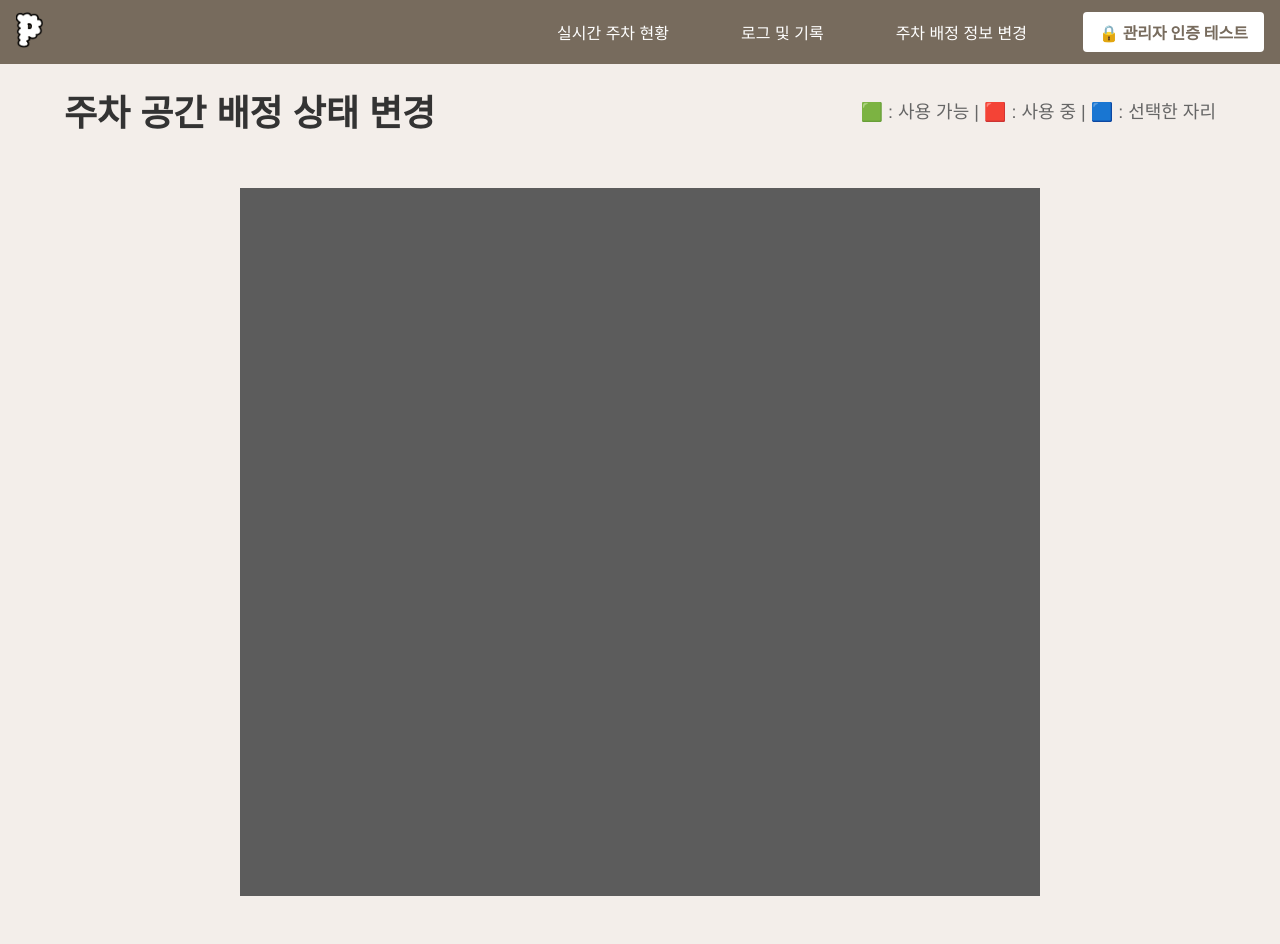
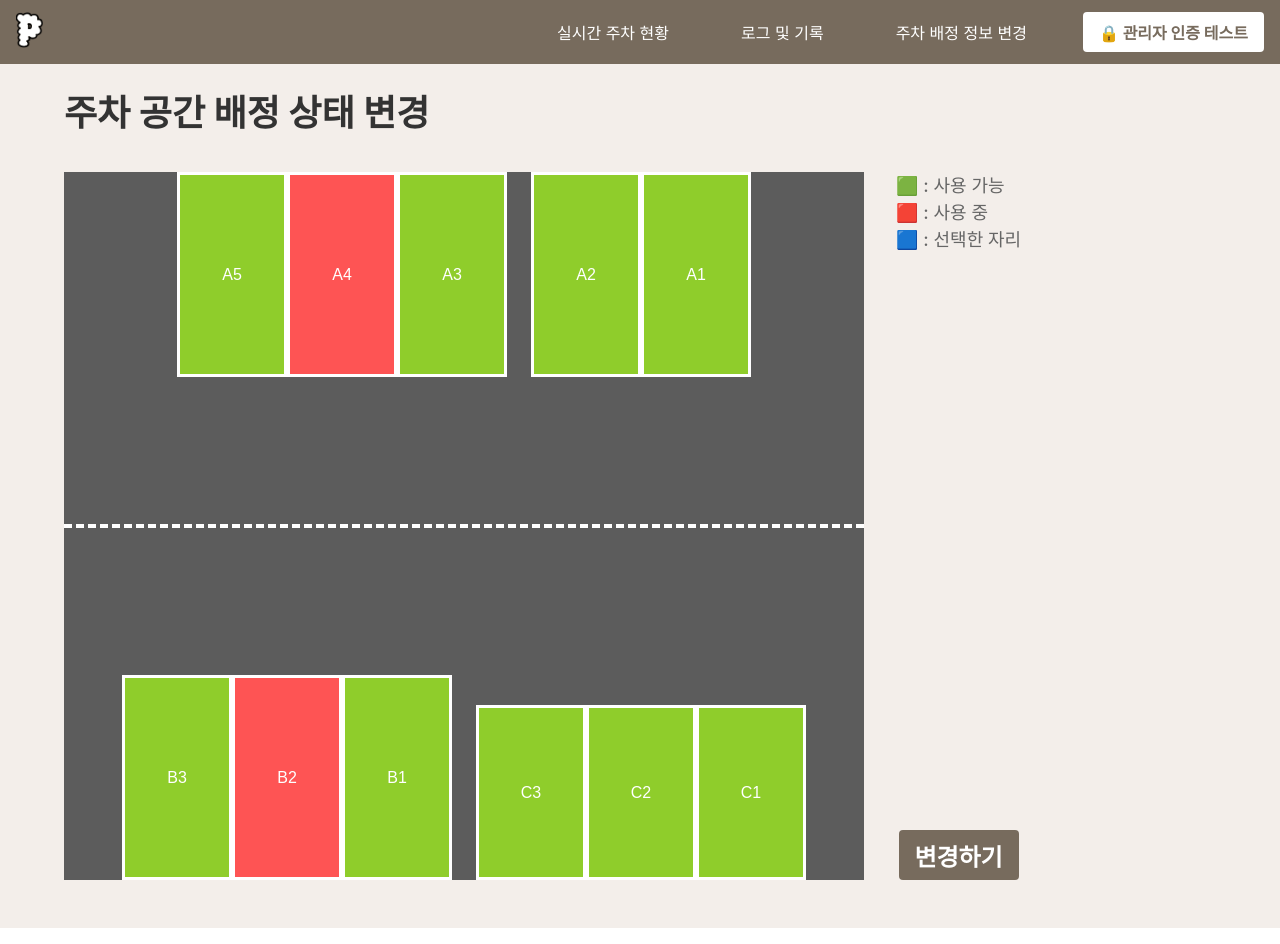
Before and after one commit to Me-in-U/Alpacar, a Vue app in the folder frontend/alpacar-vue/: page /admin-parkingreassign in a window 1280 px wide. Built offline with nearby package versions, Linux system fonts and the light colour scheme; no server answers; the HTML template or start-up script is replaced by a standard one.

Commit message:
관리자 페이지 주차장 도면 구현, 주차 공간 재배치 확인 모달 연결

```diff
--- a/frontend/alpacar-vue/src/views/admin/AdminParkingLogs.vue
+++ b/frontend/alpacar-vue/src/views/admin/AdminParkingLogs.vue
@@ -1,16 +1,45 @@
 <template>
-  <div>
-    <div class="page-wrapper">
+  <div class="page-wrapper">
     <AdminNavbar :showLogout="false" />
     <div class="container">
       <p class="title">주차 이벤트 로그</p>
 
       <div class="card">
-        <!-- 추후 로그 테이블 들어갈 자리 -->
+        <div class="log-table-wrapper">
+          <table class="log-table">
+            <thead>
+              <tr>
+                <th>차량 번호</th>
+                <th>주차 위치</th>
+                <th>입차 시각</th>
+                <th>주차 시각</th>
+                <th>출차 시각</th>
+                <th>상태</th>
+              </tr>
+            </thead>
+            <tbody>
+              <tr>
+                <td>111가1111</td>
+                <td>A1</td>
+                <td>2025-07-23 16:00</td>
+                <td>2025-07-23 16:05</td>
+                <td>2025-07-23 18:00</td>
+                <td>출차 완료</td>
+              </tr>
+              <tr>
+                <td>222가2222</td>
+                <td>B1</td>
+                <td>2025-07-23 17:00</td>
+                <td>2025-07-23 17:05</td>
+                <td>-</td>
+                <td>주차 완료</td>
+              </tr>
+            </tbody>
+          </table>
+        </div>
       </div>
     </div>
   </div>
-</div>
 </template>
 
 <script lang="ts">
@@ -19,9 +48,7 @@ import AdminNavbar from "@/views/admin/AdminNavbar.vue";
 
 export default defineComponent({
   name: "AdminParkingLogs",
-  components: {
-    AdminNavbar,
-  },
+  components: { AdminNavbar },
 });
 </script>
 
@@ -35,7 +62,7 @@ export default defineComponent({
 
 .container {
   background-color: #f3eeea;
-  min-height: calc(100vh - 64px); /* 네비게이션바 높이를 제외한 높이 */
+  min-height: calc(100vh - 64px); /* 네비게이션 바 높이를 제외한 높이 */
   padding: 48px 64px;
   box-sizing: border-box;
   display: flex;
@@ -60,4 +87,45 @@ export default defineComponent({
   box-shadow: 0 6px 20px rgba(0, 0, 0, 0.08);
   box-sizing: border-box;
 }
+
+/* 가로 스크롤 처리 */
+.log-table-wrapper {
+  width: 100%;
+  overflow-x: auto;
+}
+
+/* 표 스타일링 */
+.log-table {
+  width: 100%;
+  border-collapse: collapse;
+}
+/* 헤더 밑줄만 표시 */
+.log-table th {
+  text-align: left;
+  padding: 12px;
+  font-weight: 600;
+  color: #333333;
+  border-bottom: 1px solid #ccc;
+}
+
+/* 본문 셀은 테두리 제거 */
+.log-table td {
+  padding: 12px;
+  color: #666666;
+  border: none;
+}
+
+/* Mobile 대응 */
+@media (max-width: 768px) {
+  .container {
+    padding: 32px 24px;
+  }
+  .title {
+    font-size: 28px;
+    margin-bottom: 24px;
+  }
+  .card {
+    padding: 24px;
+  }
+}
 </style>
--- a/frontend/alpacar-vue/src/views/admin/AdminParkingReassign.vue
+++ b/frontend/alpacar-vue/src/views/admin/AdminParkingReassign.vue
@@ -1,77 +1,241 @@
 <template>
   <div class="page-wrapper">
     <AdminNavbar :showLogout="false" />
+
     <div class="container">
       <div class="header-row">
         <p class="title">주차 공간 배정 상태 변경</p>
-        <p class="legend">🟩 : 사용 가능 | 🟥 : 사용 중 | 🟦 : 선택한 자리</p>
       </div>
 
-      <div class="view">
-        <!-- 주차 공간 구성 -->
+      <div class="view-and-legend">
+        <!-- 주차장 도면 -->
+        <div class="view">
+          <div class="parking-map">
+            <!-- 첫 번째 줄 -->
+            <div class="row row-1">
+              <div
+                v-for="spot in row1"
+                :key="spot.id"
+                class="spot"
+                :class="{
+                  available: spot.status==='available' && !isSelected(spot.id),
+                  occupied:  spot.status==='occupied',
+                  selected:  isSelected(spot.id)
+                }"
+                @click="toggleSelect(spot)"
+              >
+                {{ spot.id }}
+              </div>
+            </div>
+            <!-- 두 번째 줄 -->
+            <div class="row row-2">
+              <div
+                v-for="spot in row2"
+                :key="spot.id"
+                class="spot"
+                :class="{
+                  available: spot.status==='available' && !isSelected(spot.id),
+                  occupied:  spot.status==='occupied',
+                  selected:  isSelected(spot.id)
+                }"
+                @click="toggleSelect(spot)"
+              >
+                {{ spot.id }}
+              </div>
+            </div>
+          </div>
+        </div>
+
+        <!-- 도면 오른쪽: 범례 + 변경하기 버튼 -->
+        <div class="side-panel">
+          <div class="legend-outside">
+            🟩 : 사용 가능<br/>
+            🟥 : 사용 중<br/>
+            🟦 : 선택한 자리
+          </div>
+          <button class="reassign-btn" @click="onContainerClick">
+            변경하기
+          </button>
+        </div>
       </div>
     </div>
+
+    <!-- 재배치 확인 모달 -->
+ <AdminReassignModal
+    v-if="showModal"
+   :seat-id="selected!"
+    @close="showModal = false"
+  />
   </div>
 </template>
 
-<script lang="ts">
-import { defineComponent } from "vue";
-import AdminNavbar from "@/views/admin/AdminNavbar.vue";
+<script setup lang="ts">
+import { ref, reactive } from 'vue'
+import { useRouter } from 'vue-router'
+import AdminNavbar from '@/views/admin/AdminNavbar.vue'
+import AdminReassignModal from '@/views/admin/AdminReassignModal.vue'
 
-export default defineComponent({
-  name: "AdminParkingReassign",
-  components: {
-    AdminNavbar,
-  },
-});
+type Spot = { id: string; status: 'available' | 'occupied' }
+
+// 샘플 데이터
+const row1 = reactive<Spot[]>([
+  { id: 'A5', status: 'available' },
+  { id: 'A4', status: 'occupied' },
+  { id: 'A3', status: 'available' },
+  { id: 'A2', status: 'available' },
+  { id: 'A1', status: 'available' },
+])
+const row2 = reactive<Spot[]>([
+  { id: 'B3', status: 'available' },
+  { id: 'B2', status: 'occupied' },
+  { id: 'B1', status: 'available' },
+  { id: 'C3', status: 'available' },
+  { id: 'C2', status: 'available' },
+  { id: 'C1', status: 'available' },
+])
+
+// 단일 선택
+const selected = ref<string|null>(null)
+function isSelected(id: string) {
+  return selected.value === id
+}
+function toggleSelect(spot: Spot) {
+  if (spot.status !== 'available') return
+  selected.value = selected.value === spot.id ? null : spot.id
+}
+
+// 모달 제어
+const showModal = ref(false)
+function onContainerClick() {
+  if (!selected.value) {
+    alert('먼저 사용 가능한 공간을 선택하세요.')
+    return
+  }
+  showModal.value = true
+}
 </script>
 
 <style scoped>
 .page-wrapper {
   display: flex;
   flex-direction: column;
-  min-height: 100vh;           /* 화면 전체 높이 */
-  background-color: #f3eeea;   /* 페이지 배경색 */
+  min-height: 100vh;
+  background-color: #f3eeea;
 }
 
 .container {
-  background-color: #f3eeea;
   padding: 48px 64px;
   box-sizing: border-box;
-  min-height: calc(100vh - 64px);
-  display: flex;
-  flex-direction: column;
-  align-items: center;
+  flex: 1;
 }
 
 .header-row {
-  display: flex;
-  justify-content: space-between;
-  align-items: center;
-  width: 100%;
-  max-width: 1440px;
   margin-bottom: 16px;
 }
 
 .title {
   font-size: 36px;
   font-weight: 700;
-  font-family: "Inter-Bold", Helvetica;
   color: #333333;
 }
 
-.legend {
+/* view + side-panel */
+.view-and-legend {
+  display: flex;
+  align-items: flex-start;
+  gap: 32px;
+}
+
+/* 도면 */
+.view {
+  position: relative;
+  width: 800px;
+  height: 708px;
+  background-color: #5c5c5c;
+  overflow: hidden;
+  box-sizing: border-box;
+}
+.view::before {
+  content: '';
+  position: absolute;
+  top: 50%;
+  left: 0;
+  width: 100%;
+  border-top: 4px dashed #fff;
+  transform: translateY(-2px);
+}
+
+/* 주차칸 배치 */
+.parking-map {
+  height: 100%;
+  display: flex;
+  flex-direction: column;
+  justify-content: space-between;
+  align-items: center;
+  box-sizing: border-box;
+}
+
+.row {
+  display: flex;
+}
+.row-1 .spot:nth-child(3),
+.row-2 .spot:nth-child(3) {
+  margin-right: 24px;
+}
+.row-2 .spot:nth-child(n+4) {
+  height: 175px;
+  margin-top: calc(205px - 175px);
+}
+
+/* 주차칸 */
+.spot {
+  width: 110px;
+  height: 205px;
+  border: 3.5px solid #fff;
+  box-sizing: border-box;
+  display: flex;
+  align-items: center;
+  justify-content: center;
+  color: #fff;
+  font-family: sans-serif;
+  cursor: pointer;
+  user-select: none;
+}
+.spot.available { background-color: #8fcd2b; }
+.spot.occupied  { background-color: #fe5454; cursor: not-allowed; }
+.spot.selected  { background-color: #42a5f5; }
+
+/* 오른쪽 패널 (범례 + 버튼) */
+.side-panel {
+  display: flex;
+  flex-direction: column;
+  align-items: center;
+  justify-content: space-between; /* 위아래 배치 */
+  height: 708px;                  /* view와 동일 높이 */
+  gap: 24px;
+}
+
+.legend-outside {
   font-size: 18px;
   font-weight: 500;
-  font-family: "Inter-Regular", Helvetica;
   color: #666666;
+  line-height: 1.5;
+  white-space: nowrap;
 }
 
-.view {
-  background-color: #5c5c5c;
-  height: 708px;
-  width: 800px;
-  margin: 0 auto;
-  position: relative;
+/* 변경하기 버튼 */
+.reassign-btn {
+  width: 120px;
+  height: 50px;
+  background-color: #776b5d;
+  color: #fff;
+  font-size: 24px;
+  font-weight: 600;
+  border: none;
+  border-radius: 4px;
+  cursor: pointer;
+}
+.reassign-btn:hover {
+  background-color: #5f554b;
 }
 </style>
--- a/frontend/alpacar-vue/src/views/admin/AdminReassignModal.vue
+++ b/frontend/alpacar-vue/src/views/admin/AdminReassignModal.vue
@@ -2,7 +2,9 @@
   <div class="container">
     <!-- 안내문 -->
     <div class="a3-container">
-      <p><b class="seat">A3</b> 자리를 선택하셨습니다.</p>
+      <p>
+        <b class="seat">{{ seatId }}</b> 자리를 선택하셨습니다.
+      </p>
       <p>해당 자리로 재배치하시겠습니까?</p>
     </div>
 
@@ -15,9 +17,19 @@
 </template>
 
 <script setup lang="ts">
-import { defineEmits } from 'vue'
+import { defineProps, defineEmits } from 'vue'
 import { useRouter } from 'vue-router'
 
+/**
+ * 부모로부터 전달받을 prop 정의
+ */
+const props = defineProps<{
+  seatId: string
+}>()
+
+/**
+ * close 이벤트를 부모에게 emit
+ */
 const emit = defineEmits<{
   (e: 'close'): void
 }>()
--- a/frontend/alpacar-vue/src/views/user/AlertModal.vue
+++ b/frontend/alpacar-vue/src/views/user/AlertModal.vue
@@ -25,7 +25,7 @@
 </template>
 
 <script setup lang="ts">
-import { defineProps, defineEmits } from 'vue'
+// import { defineProps, defineEmits } from 'vue'
 
 const props = defineProps({
   title:     { type: String, default: '' },
```
